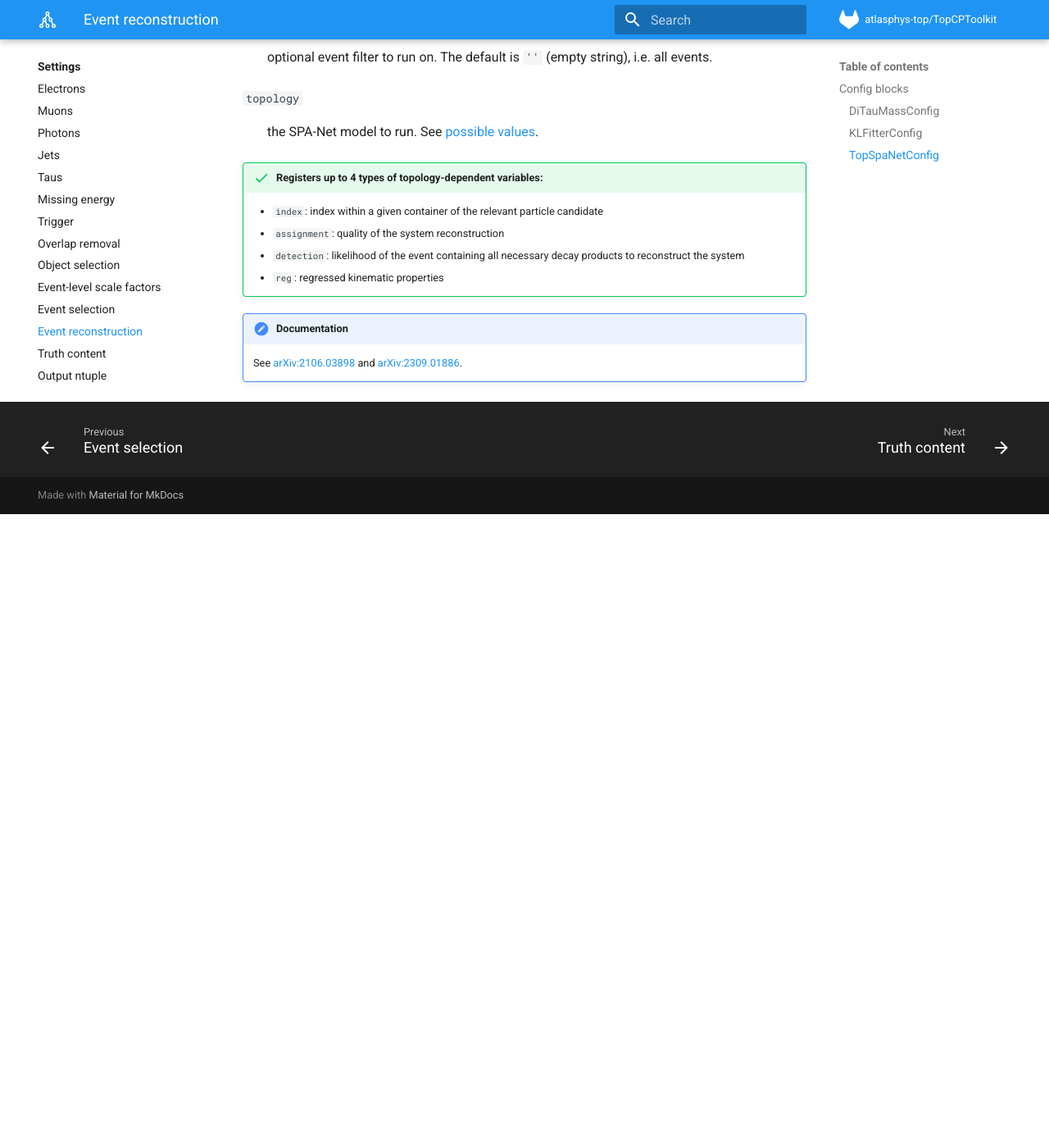
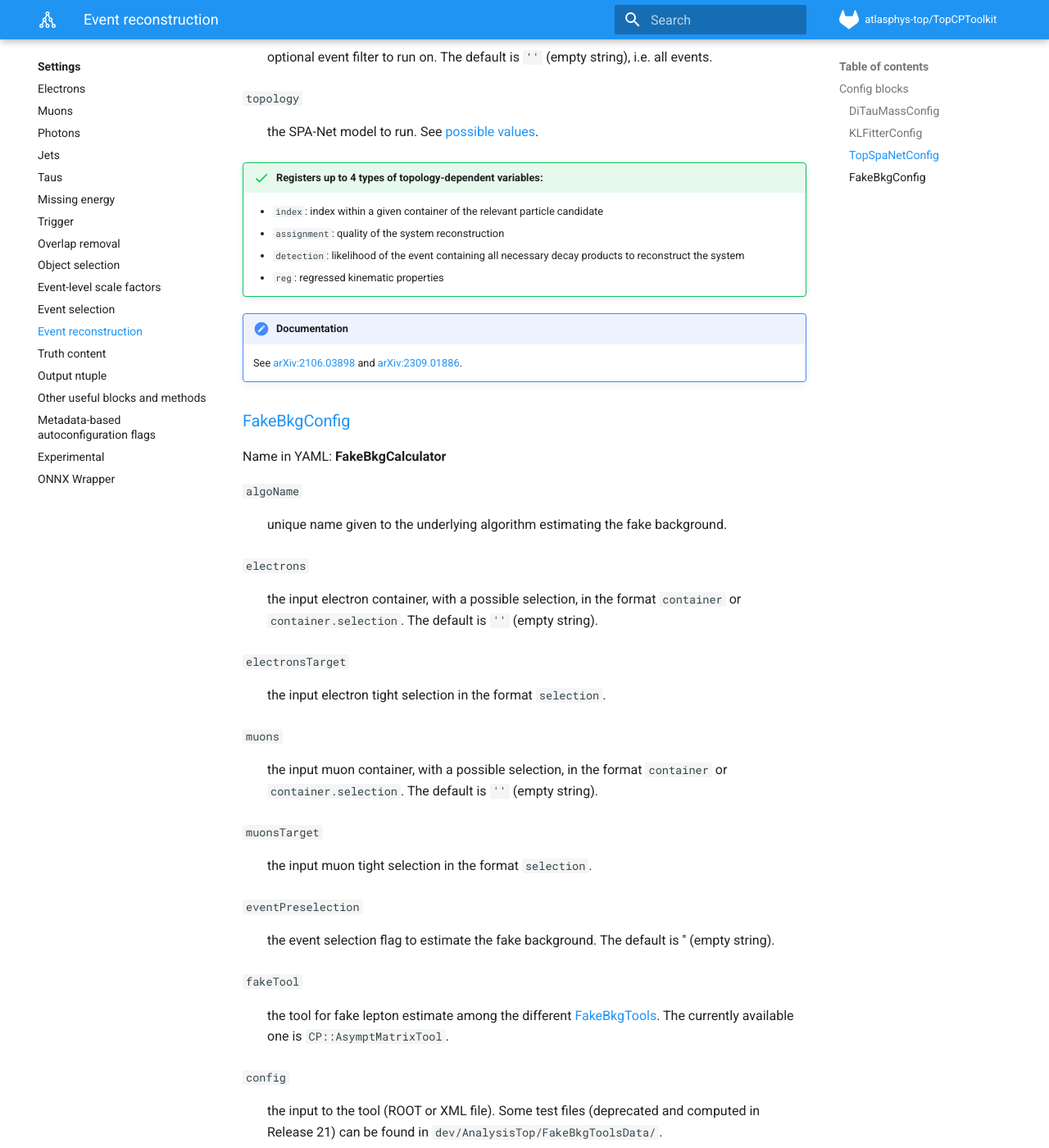
Before and after one commit to SuperNova76/TopCPToolKit, an MkDocs documentation site: the page built from docs/settings/reconstruction.md, in a window 1280 px wide and 1400 px high, scrolled down 6121 px. Shown: the whole window at 82% size. Built offline with MkDocs 1.6.1 and Material for MkDocs 9.7.7, drawn with Linux system fonts in a browser that asks for light colours; formulas are drawn with MathJax 3; before the commit the page ends 6748 px from its top, so only the background shows below that; some of the changed text lies outside the part shown.

Commit message:
Fake background tool inside TopCPToolkit

```diff
--- a/docs/settings/reconstruction.md
+++ b/docs/settings/reconstruction.md
@@ -187,3 +187,42 @@
 
 !!! note "Documentation"
     See [arXiv:2106.03898](https://arxiv.org/abs/2106.03898) and [arXiv:2309.01886](https://arxiv.org/abs/2309.01886).
+
+### [FakeBkgConfig](https://gitlab.cern.ch/atlasphys-top/reco/TopCPToolkit/-/blob/main/source/TopCPToolkit/python/FakeBkgConfig.py)
+Name in YAML: **FakeBkgCalculator**
+
+`algoName`
+:   unique name given to the underlying algorithm estimating the fake background.
+
+`electrons`
+:   the input electron container, with a possible selection, in the format `container` or `container.selection`. The default is `''` (empty string).
+
+`electronsTarget`
+:   the input electron tight selection in the format `selection`.
+
+`muons`
+:   the input muon container, with a possible selection, in the format `container` or `container.selection`. The default is `''` (empty string).
+
+`muonsTarget`
+:   the input muon tight selection in the format `selection`.
+
+`eventPreselection`
+:   the event selection flag to estimate the fake background. The default is '' (empty string).
+
+`fakeTool`
+:   the tool for fake lepton estimate among the different [FakeBkgTools](https://gitlab.cern.ch/atlas/athena/-/tree/main/PhysicsAnalysis/AnalysisCommon/FakeBkgTools). The currently available one is `CP::AsymptMatrixTool`.
+
+`config`
+:   the input to the tool (ROOT or XML file). Some test files (deprecated and computed in Release 21) can be found in `dev/AnalysisTop/FakeBkgToolsData/`.
+
+`definition`
+:   this argument allows the user to specify the definition of the region of interest, in terms of how many (tight) leptons are selected, and how extra leptons are treated (vetoed or not). This must describe the way events are selected in the main analysis. More details [here](https://gitlab.cern.ch/atlas/athena/-/blob/main/PhysicsAnalysis/AnalysisCommon/FakeBkgTools/doc/arg_selection.md).
+
+`process`
+:   this argument allows one to set what kind of processes, in terms of number of real and fake/non-prompt leptons in the final state, are estimated by the fake lepton background yields or weights computed by the tools. More details [here](https://gitlab.cern.ch/atlas/athena/-/blob/main/PhysicsAnalysis/AnalysisCommon/FakeBkgTools/doc/arg_process.md).
+
+!!! success "Registers the following variable:"
+    - `weight_fake_`+`algoName`: the fake lepton weight
+
+!!! abstract "Documentation"
+    The source code and documentation for FakeBkgTools are available from [athena](https://gitlab.cern.ch/atlas/athena/-/tree/main/PhysicsAnalysis/AnalysisCommon/FakeBkgTools).
--- a/source/TopCPToolkit/CMakeLists.txt
+++ b/source/TopCPToolkit/CMakeLists.txt
@@ -15,7 +15,7 @@
     INCLUDE_DIRS ${KLFITTER_INCLUDE_DIRS} ${ONNXRUNTIME_INCLUDE_DIRS}
     PUBLIC_HEADERS TopCPToolkit TopPartons TopParticleLevel TopSpaNet TopNNLOReweighter
     LINK_LIBRARIES ${KLFITTER_LIBRARIES} ${ONNXRUNTIME_LIBRARIES}
-    AnaAlgorithmLib AsgAnalysisAlgorithmsLib xAODMissingET xAODJet xAODBTagging xAODEgamma xAODMuon xAODTau xAODTruth xAODCore PathResolver FourMomUtils DiTauMassToolsLib FTagAnalysisInterfacesLib SystematicsHandlesLib SelectionHelpersLib MCTruthClassifierLib
+    AnaAlgorithmLib AsgAnalysisAlgorithmsLib xAODMissingET xAODJet xAODBTagging xAODEgamma xAODMuon xAODTau xAODTruth xAODCore PathResolver FourMomUtils DiTauMassToolsLib FTagAnalysisInterfacesLib SystematicsHandlesLib SelectionHelpersLib MCTruthClassifierLib FakeBkgToolsLib
     # THE FOLLOWING ARE NEEDED FOR THE COMPONENT PRELOADER:
     EgammaAnalysisAlgorithmsLib ElectronPhotonFourMomentumCorrectionLib MuonEfficiencyCorrectionsLib ElectronPhotonSelectorToolsLib TrackingAnalysisAlgorithmsLib TruthClassificationLib PMGToolsLib EventSelectionAlgorithmsLib xAODBTaggingEfficiencyLib JetAnalysisAlgorithmsLib JetJvtEfficiencyLib ElectronEfficiencyCorrectionLib JetUncertaintiesLib MuonAnalysisAlgorithmsLib FTagAnalysisAlgorithmsLib TrigGlobalEfficiencyCorrectionLib MuonSelectorToolsLib MuonMomentumCorrectionsLib METUtilitiesLib ParticleJetToolsLib PileupReweightingLib egammaMVACalibLib MetAnalysisAlgorithmsLib GoodRunsListsLib TauAnalysisAlgorithmsLib TriggerAnalysisAlgorithmsLib TrigConfxAODLib AssociationUtilsLib
     # END OF COMPONENT PRELOADER
--- a/source/TopCPToolkit/TopCPToolkit/selection.xml
+++ b/source/TopCPToolkit/TopCPToolkit/selection.xml
@@ -20,5 +20,6 @@
   <class name="BTaggingScoresAlg" />
   <class name="SVMassAlg" />
   <function name="top::preloadComponentFactories" />
+  <class name="FakeBkgCalculatorAlg" />
 
 </lcgdict>
--- a/source/TopCPToolkit/python/commonAlgoConfig.py
+++ b/source/TopCPToolkit/python/commonAlgoConfig.py
@@ -170,6 +170,9 @@
     config.addAlgConfigBlock(algName='PartonToJetsMatch',
                              alg=PartonToJetsMatchConfig, pos='Output')
 
+    from TopCPToolkit.FakeBkgConfig import FakeBkgConfig
+    config.addAlgConfigBlock(algName='FakeBkgCalculator',
+                             alg=FakeBkgConfig, pos='Output')
 
     # END OF CUSTOM BLOCKS
     # ===============================
```
Also changed, not shown: source/TopCPToolkit/python/FakeBkgConfig.py (added, +40 -0 lines), 4 other files.
